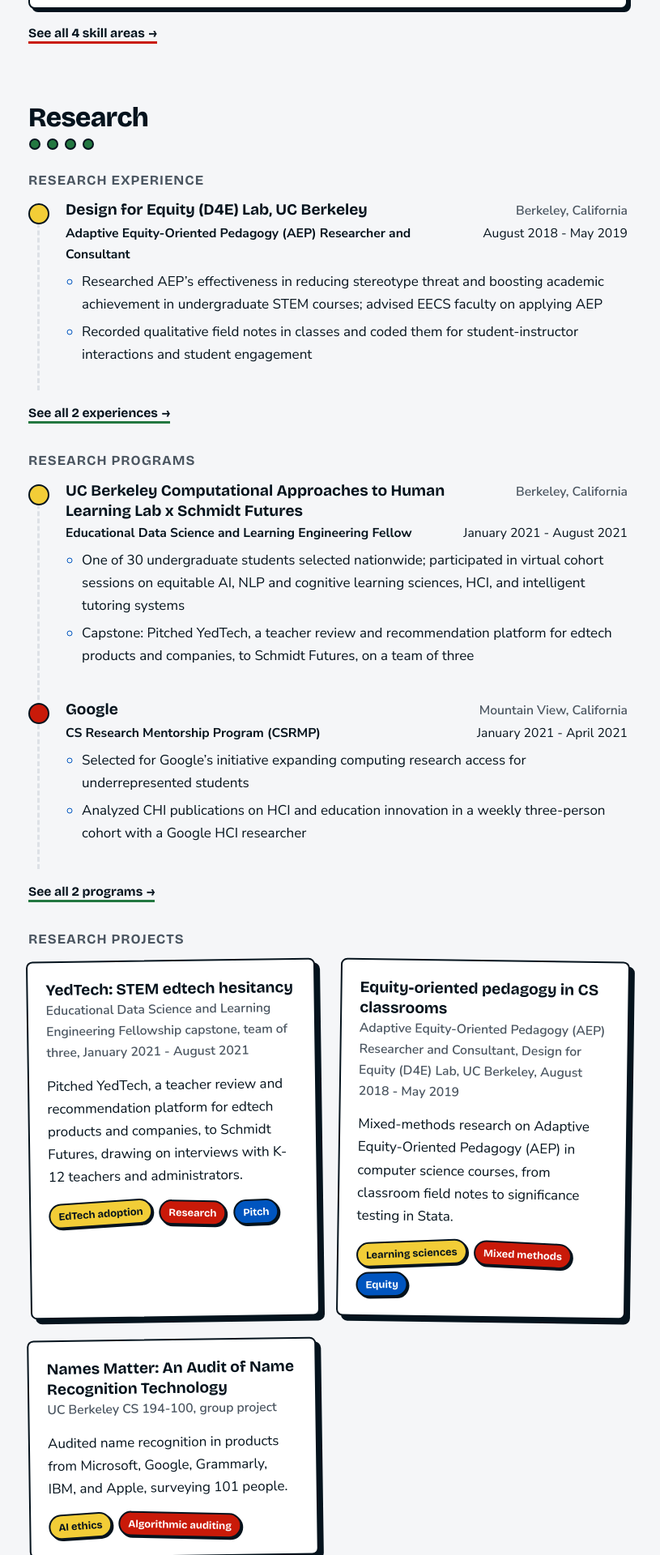
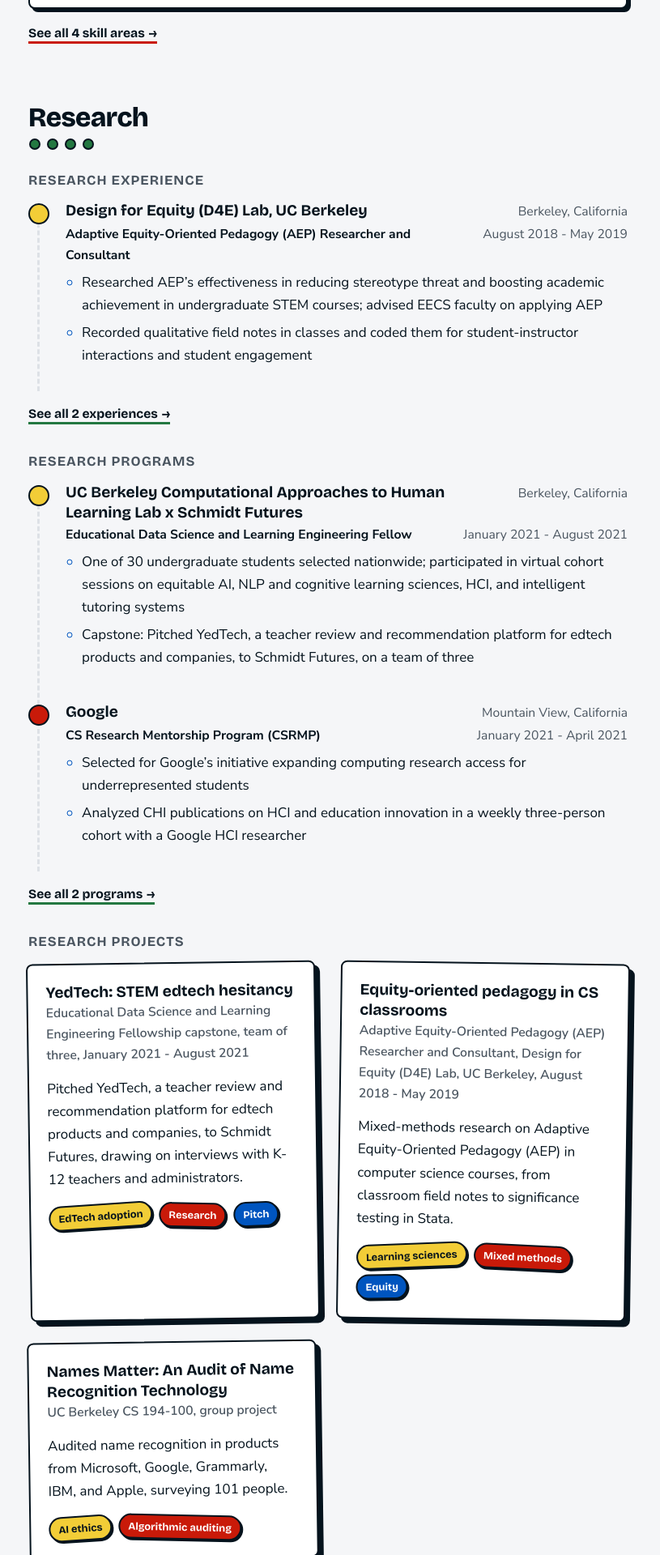
Before and after one commit to sarah-adebabay/sarah-adebabay.github.io, a Jekyll site: the page built from _pages/about.md, in a window 1280 px wide. Shown: the part 2288-4208 px from the top of the page at 81% size, without its empty margins (77-892 px from the left). Built offline with Jekyll 4.4.1, drawn with Linux system fonts in a browser that asks for light colours.

Commit message:
Give location and dates the same style on role entries
Both now use the role's font and size in regular weight and the muted grey,
so the two lines read alike on phones where they stack.

Co-Authored-By: Claude Opus 5.5 <noreply@anthropic.com>

```diff
--- a/assets/css/brick.css
+++ b/assets/css/brick.css
@@ -341,14 +341,14 @@ p { margin: 0 0 16px; }
 .when { font-family: var(--hand); font-size: 1.35rem; color: var(--muted); margin: 0 0 6px; line-height: 1.2; }
 .timeline ul { margin: 0; padding-left: 20px; }
 /* Entry header: organization | location, then role | dates. The left side takes the room it needs and the right
-   side sits flush right. Dates use the same font and size as the role, not bold. */
+   side sits flush right. Location and dates use the role's font and size, in regular grey. */
 .timeline .tl-head { margin-bottom: 6px; }
 .timeline .tl-row { display: flex; flex-wrap: wrap; justify-content: space-between; align-items: baseline; column-gap: 16px; }
 .timeline .tl-row > :first-child { flex: 1 1 15rem; min-width: 0; }
 .timeline .tl-row > :last-child:not(:first-child) { flex: 0 1 auto; text-align: right; white-space: nowrap; }
-.timeline .where { margin: 0; font-weight: 600; font-size: .98rem; color: var(--muted); }
-.timeline .role, .timeline .when { margin: 2px 0 0; font-family: inherit; font-weight: 700; font-size: .98rem; line-height: inherit; color: var(--ink); opacity: 1; max-width: none; }
-.timeline .when { font-weight: 400; }
+.timeline .role, .timeline .where, .timeline .when { margin: 2px 0 0; font-family: inherit; font-weight: 700; font-size: .98rem; line-height: inherit; color: var(--ink); opacity: 1; max-width: none; }
+/* Location and dates share one look: regular weight, muted. */
+.timeline .where, .timeline .when { font-weight: 400; color: var(--muted); }
 /* Phones: one line each, in the order organization, role, location, dates. */
 @media (max-width: 767px) {
   .timeline .tl-head { display: flex; flex-direction: column; }
```
